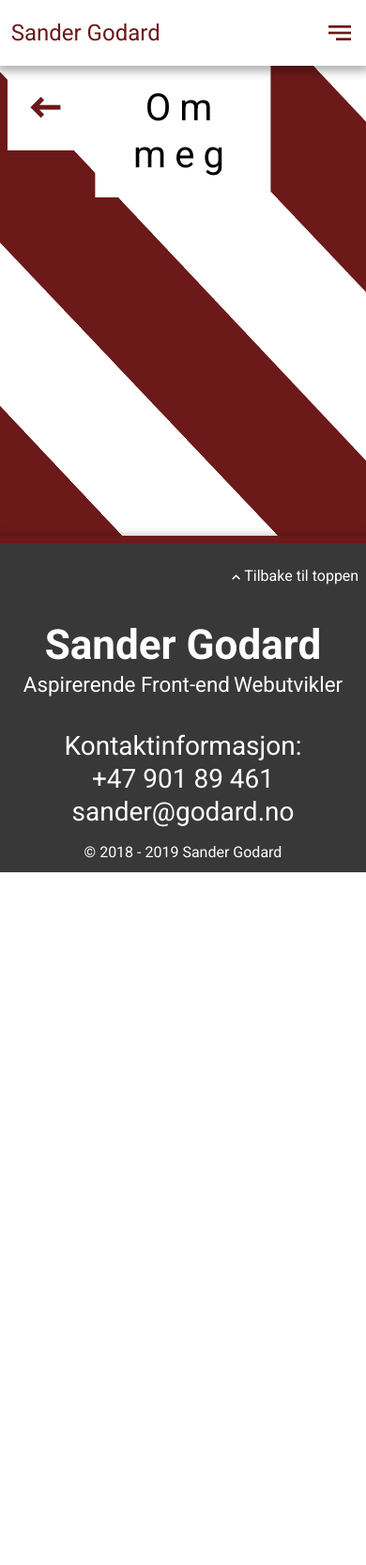
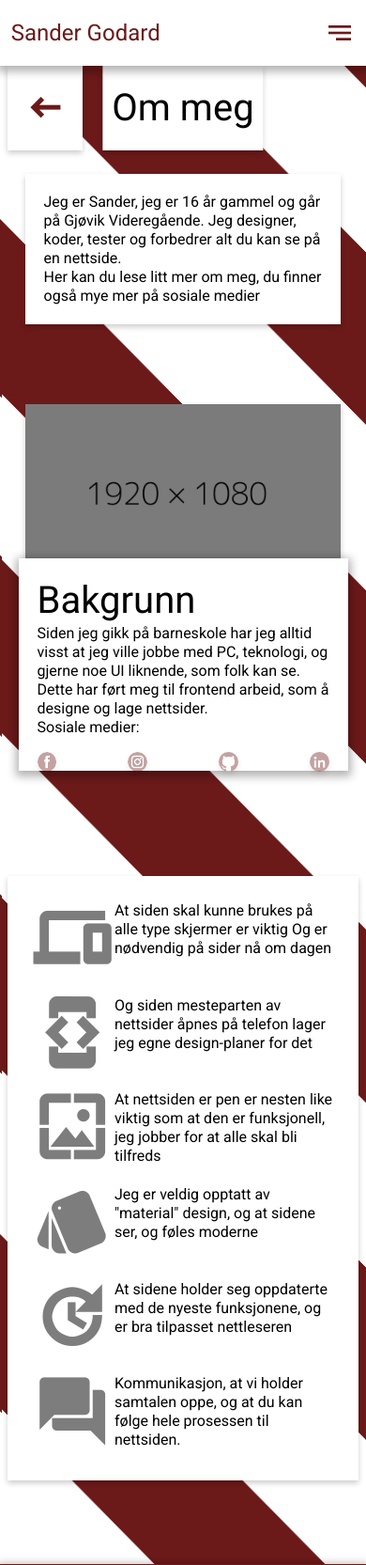
Before and after one commit to SanderGodard/Home, a PHP site: page /Om-meg in a window 390 px wide. Shown: the top 1665 px of the page at 94% size. Before the commit the page ends 928 px from the top, so only its background shows below. Run offline with PHP 8.4, Linux system fonts and the light colour scheme.

Commit message:
Made Om meg Page

```diff
--- a/Om-meg/index.html
+++ b/Om-meg/index.html
@@ -52,29 +52,99 @@
         <b class="Back White" title="Gå tilbake">keyboard_backspace</b>
       </a>
 
-      <br>
-      <br>
-      <br>
-      <br>
-      <br>
-      <br>
-      <br>
-      <br>
-      <br>
-      <br>
-      <br>
-      <br>
-      <br>
-      <br>
-      <br>
-      <br>
-      <br>
-      <br>
-      <br>
 
+      <div class="OmContent">
+        <div class="White">
+          Jeg er Sander, jeg er 16 år gammel og går på Gjøvik Videregående.
+          Jeg designer, koder, tester og forbedrer alt du kan se på en nettside.<br>
+          Her kan du lese litt mer om meg, du finner også mye mer på sosiale medier
+        </div>
+      </div>
+
+      <div class="OmFlex">
+        <img src="../Images/Placeholder.png" alt="Placeholder">
+        <div class="White">
+          <h1>Bakgrunn</h1>
+          Siden jeg gikk på barneskole har jeg alltid visst at jeg ville jobbe med PC, teknologi, og gjerne noe UI liknende, som folk kan se.<br>
+          Dette har ført meg til frontend arbeid, som å designe og lage nettsider.<br>
+          <p>Sosiale medier:</p>
+          <div class="Medias">
+
+            <a href="https://www.facebook.com/profile.php?id=100009451169486">
+              <img src="../Images/Facebook.png" alt="Facebook">
+            </a>
+
+            <a href="https://www.instagram.com/sander.g02/">
+              <img src="../Images/Instagram.png" alt="Insta">
+            </a>
+
+            <a href="https://github.com/SanderGodard">
+              <img src="../Images/GitHubAlt.png" alt="GitHub">
+            </a>
+
+            <a href="https://www.linkedin.com/in/sander-godard-0631bb174/">
+              <img src="../Images/LinkedInAlt.png" alt="LinkedIn">
+            </a>
+
+          </div>
+        </div>
+      </div>
+
+      <div class="TableOfThings White">
+        <table>
+          <td>
+            <h5>devices</h5>
+            <p>
+              At siden skal kunne brukes på
+              alle type skjermer er viktig Og er
+              nødvendig på sider nå om dagen
+            </p>
+          </td>
+          <td>
+            <h5>developer_mode</h5>
+            <p>
+              Og siden mesteparten av
+              nettsider åpnes på telefon lager
+              jeg egne design-planer for det
+            </p>
+          </td>
+          <td>
+            <h5>wallpaper</h5>
+            <p>
+              At nettsiden er pen er nesten like
+              viktig som at den er funksjonell,
+              jeg jobber for at alle skal bli tilfreds
+            </p>
+          </td>
+          <td>
+            <h5>style</h5>
+            <p>
+              Jeg er veldig opptatt av "material"
+              design, og at sidene ser, og føles
+              moderne
+            </p>
+          </td>
+          <td>
+            <h5>update</h5>
+            <p>
+              At sidene holder seg oppdaterte
+              med de nyeste funksjonene, og
+              er bra tilpasset nettleseren
+            </p>
+          </td>
+          <td>
+            <h5>forum</h5>
+            <p>
+              Kommunikasjon, at vi holder
+              samtalen oppe, og at du kan følge
+              hele prosessen til nettsiden.
+            </p>
+          </td>
+        </table>
+
+      </div>
 
     </div>
-
   </main>
   <footer>
     <div class="Body">
--- a/Styling/Styling.css
+++ b/Styling/Styling.css
@@ -614,11 +614,151 @@ h2 {
   background-size: 1920px 1080px;
   background-origin: border-box;
   z-index: -4; }
+  @media only screen and (max-width: 700px) {
+    #Om h2.White {
+      padding: 20px 10px;
+      letter-spacing: normal; } }
+  #Om .TableOfThings {
+    margin: 10vh auto 10vh; }
+    @media only screen and (max-width: 800px) {
+      #Om .TableOfThings {
+        margin: 40vw auto 10vh; } }
+    @media only screen and (max-width: 700px) {
+      #Om .TableOfThings {
+        margin: 40vh auto 10vh; } }
+    #Om .TableOfThings table {
+      width: 100%;
+      border-collapse: collapse;
+      border: 0px solid #6C1919; }
+      #Om .TableOfThings table td {
+        width: calc(100% / 3);
+        padding: 2vw;
+        vertical-align: top;
+        display: inline-block; }
+        @media only screen and (max-width: 700px) {
+          #Om .TableOfThings table td {
+            width: calc(100% / 2); } }
+        @media only screen and (max-width: 575px) {
+          #Om .TableOfThings table td {
+            width: calc(100%);
+            vertical-align: middle; } }
+        #Om .TableOfThings table td h5 {
+          font-family: "Material Icons", sans-serif;
+          font-size: 5em;
+          display: inline-block;
+          color: #7D7D7D;
+          text-align: left; }
+          @media only screen and (max-width: 1222px) {
+            #Om .TableOfThings table td h5 {
+              width: 100%;
+              display: block;
+              text-align: center; } }
+          @media only screen and (max-width: 575px) {
+            #Om .TableOfThings table td h5 {
+              display: inline-block;
+              text-align: left;
+              width: 1em;
+              line-height: 1; } }
+        #Om .TableOfThings table td p {
+          display: inline-block;
+          width: calc(100% - 5.6em);
+          float: right; }
+          @media only screen and (max-width: 1222px) {
+            #Om .TableOfThings table td p {
+              float: none;
+              width: 100%;
+              display: block; } }
+          @media only screen and (max-width: 575px) {
+            #Om .TableOfThings table td p {
+              display: inline-block;
+              width: calc(100% - 5.4em);
+              float: right;
+              vertical-align: middle; } }
+  #Om .OmFlex {
+    width: 80%;
+    margin: auto;
+    display: flex; }
+    @media only screen and (max-width: 800px) {
+      #Om .OmFlex {
+        display: block; } }
+    @media only screen and (max-width: 575px) {
+      #Om .OmFlex {
+        width: 90%; } }
+    #Om .OmFlex .Medias {
+      margin: 1em 0 0;
+      display: flex;
+      flex-direction: row;
+      flex-wrap: nowrap;
+      justify-content: space-between; }
+      #Om .OmFlex .Medias img {
+        border-radius: calc(1.3em / 2);
+        filter: grayscale(0);
+        transition: all 0.2s ease;
+        width: 1.3em;
+        opacity: 0.4; }
+        #Om .OmFlex .Medias img:hover {
+          transition: all 0.2s ease;
+          transform: scale(1.07);
+          opacity: 0.8; }
+    #Om .OmFlex img {
+      width: 70%;
+      height: auto;
+      filter: grayscale(1);
+      z-index: 2;
+      display: inline-block;
+      align-self: center;
+      box-shadow: 0px 3px 6px rgba(0, 0, 0, 0.2); }
+      @media only screen and (max-width: 800px) {
+        #Om .OmFlex img {
+          width: 100%;
+          display: block;
+          margin: 0 0 -3vh;
+          z-index: 2;
+          position: static; } }
+    #Om .OmFlex .White {
+      position: absolute;
+      right: calc(90vw / 100 * 15 + 8px);
+      width: 25%;
+      float: right;
+      z-index: 3;
+      align-self: center;
+      box-shadow: 0px 3px 9px 3px rgba(0, 0, 0, 0.3) !important; }
+      @media only screen and (max-width: 800px) {
+        #Om .OmFlex .White {
+          float: right;
+          display: block;
+          right: calc(15% - 8px);
+          z-index: 5;
+          width: 50%; } }
+  @media only screen and (max-width: 800px) and (max-width: 700px) {
+    #Om .OmFlex .White {
+      float: none;
+      width: 70vw;
+      right: 15vw;
+      left: 15vw;
+      box-sizing: border-box; } }
+  @media only screen and (max-width: 800px) and (max-width: 575px) {
+    #Om .OmFlex .White {
+      width: 90vw;
+      right: 5vw;
+      left: 5vw; } }
+
+      #Om .OmFlex .White h1 {
+        text-align: left;
+        margin: 0;
+        padding: 0; }
+  #Om .OmContent {
+    width: 70%;
+    margin: 3vh auto 10vh; }
+    @media only screen and (max-width: 575px) {
+      #Om .OmContent {
+        width: 90%; } }
   #Om .White {
     background-color: #FFF;
     display: inline-block;
     box-sizing: content-box;
-    padding: 20px; }
+    padding: 20px;
+    box-shadow: 0px 3px 6px rgba(0, 0, 0, 0.2); }
   #Om h2 {
     margin: 0 0 0 50%;
     transform: translate(-50%, 0); }
--- a/Styling/Styling.sass
+++ b/Styling/Styling.sass
@@ -741,11 +741,173 @@ h2
   background-origin: border-box
   z-index: -4
 
+  h2.White
+    @media #{$TabletM}
+      padding: 20px 10px
+      letter-spacing: normal
+
+  .TableOfThings
+    margin: 10vh auto 10vh
+
+    @media #{$TabletL}
+      margin: 40vw auto 10vh
+
+    @media #{$TabletM}
+      margin: 40vh auto 10vh
+
+
+    table
+      //table-layout: fixed
+      width: 100%
+      border-collapse: collapse
+      border: 0px solid $MainColor
+
+      td
+        width: calc(100% / 3)
+        padding: 2vw
+        vertical-align: top
+        display: inline-block
+
+        @media #{$TabletM}
+          width: calc(100% / 2)
+
+        @media #{$MobileXXL}
+          width: calc(100%)
+          vertical-align: middle
+
+        h5
+          font-family: 'Material Icons', sans-serif
+          font-size: 5em
+          display: inline-block
+          color: $ThirdColor
+          text-align: left
+
+          @media #{$Desktop}
+            width: 100%
+            display: block
+            text-align: center
+
+          @media #{$MobileXXL}
+            display: inline-block
+            text-align: left
+            width: 1em
+            line-height: 1
+        p
+          display: inline-block
+          width: calc(100% - 5.6em)
+          float: right
+
+          @media #{$Desktop}
+            float: none
+            width: 100%
+            display: block
+
+          @media #{$MobileXXL}
+            display: inline-block
+            width: calc(100% - 5.4em)
+            float: right
+            vertical-align: middle
+
+  .OmFlex
+    width: 80%
+    margin: auto
+    //height: calc(70% / 16 * 9)
+    display: flex
+
+    @media #{$TabletL}
+      display: block
+
+
+    @media #{$MobileXXL}
+      width: 90%
+
+    .Medias
+      margin: 1em 0 0
+      display: flex
+      flex-direction: row
+      flex-wrap: nowrap
+      justify-content: space-between
+
+      img
+        border-radius: calc(1.3em / 2)
+        filter: grayscale(0)
+        transition: all .2s ease
+        width: 1.3em
+        opacity: .4
+
+        &:hover
+          transition: all .2s ease
+          transform: scale(1.07)
+          opacity: .8
+
+    img
+      width: 70%
+      height: auto
+      filter: grayscale(1)
+      z-index: 2
+      display: inline-block
+      align-self: center
+      box-shadow: $Shadow
+
+      @media #{$TabletL}
+        width: 100%
+        display: block
+        margin: 0 0 -3vh
+        z-index: 2
+        position: static
+
+    .White
+      position: absolute
+      right: calc(90vw / 100 * 15 + 8px)
+      //display: inline-block
+      width: 25%
+      float: right
+      z-index: 3
+      align-self: center
+      box-shadow: $BigShadow !important
+      //transform: translate(0%, -50%)
+
+      @media #{$TabletL}
+        float: right
+        //margin: 0 0 0 calc(20% - 40px)
+        //align-self: auto
+        //position: static
+        display: block
+        right: calc(15% - 8px)
+        z-index: 5
+        width: 50%
+
+        @media #{$TabletM}
+          float: none
+          width: 70vw
+          right: 15vw
+          left: 15vw
+          box-sizing: border-box
+
+        @media #{$MobileXXL}
+          width: 90vw
+          right: 5vw
+          left: 5vw
+
+      h1
+        text-align: left
+        margin: 0
+        padding: 0
+
+  .OmContent
+    width: 70%
+    margin: 3vh auto 10vh
+
+    @media #{$MobileXXL}
+      width: 90%
+
+
   .White
     background-color: $White
     display: inline-block
     box-sizing: content-box
     padding: 20px
+    box-shadow: $Shadow
 
   h2
     margin: 0 0 0 50%
```
Also changed, not shown: Images/Facebook.png (added), Images/GitHubAlt.png (added), Images/Instagram.png (added), Images/LinkedInAlt.png (added), Images/OmMegBG.png, 2 other files.
